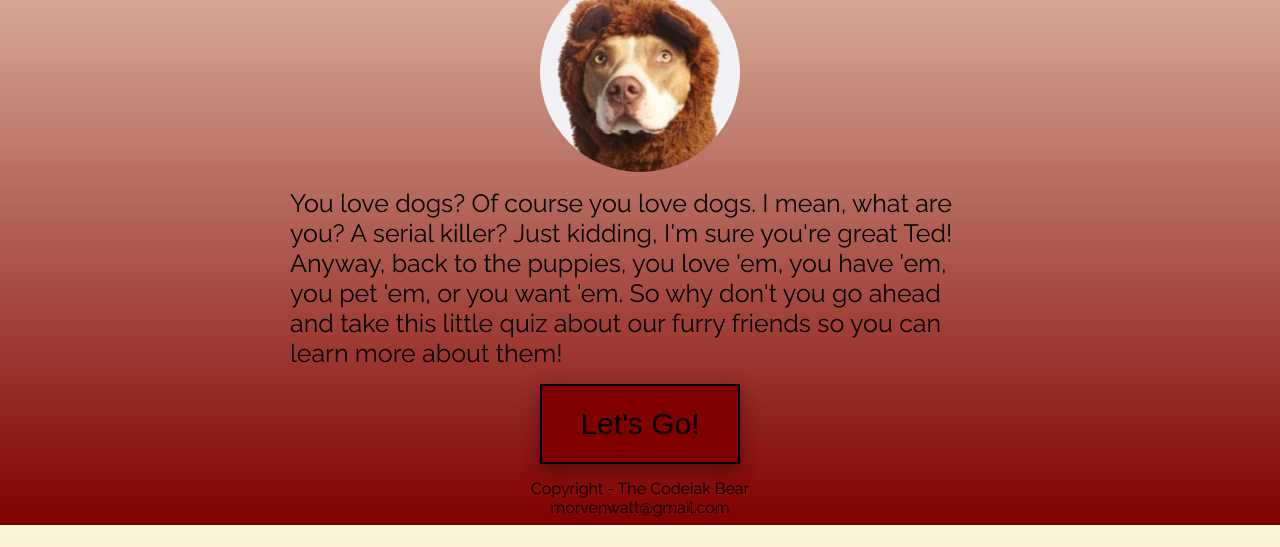
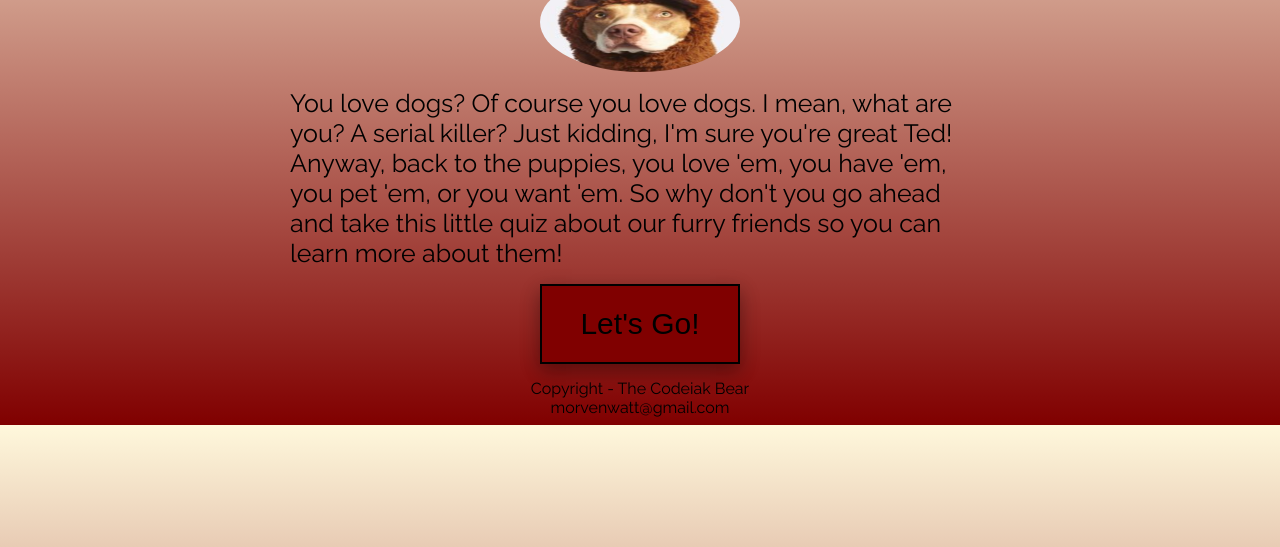
Before and after one commit to morvenwatt/dog-quiz-app, a plain HTML site: page index.html in a window 1280 px wide. Shown: the part 253-800 px from the top of the page. Drawn offline with nearby package versions, Linux system fonts and the light colour scheme.

Commit message:
changed image sizes

```diff
--- a/dogs.css
+++ b/dogs.css
@@ -58,10 +58,12 @@ p {
 }
 .pibbleInHat {
     border-radius: 50%;
-    width: 200px;
+    width: 100px;
+    height: 100px;
     margin-top: 10px;
     margin-bottom: 15px;
 
+    }
 }
 
 /*Questions*/
@@ -186,7 +188,6 @@ footer {
     fieldset {
         width: 400px;
     }
-
     header .logo {
         width: 100px;
         height: 100px;
@@ -235,3 +236,8 @@ footer {
 
     }
 }
+@media screen and (min-width: 275px){
+    .pibbleInHat {
+        width: 200px;
+    }
+}
```
